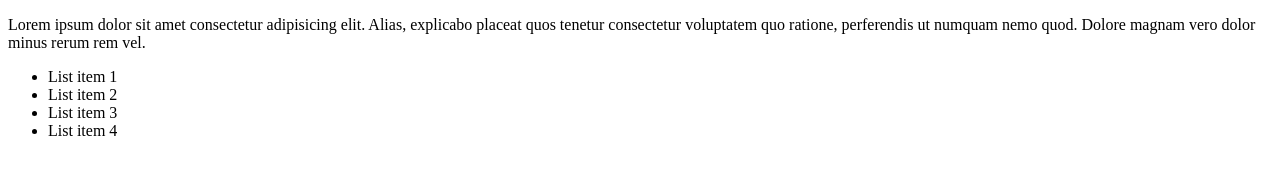
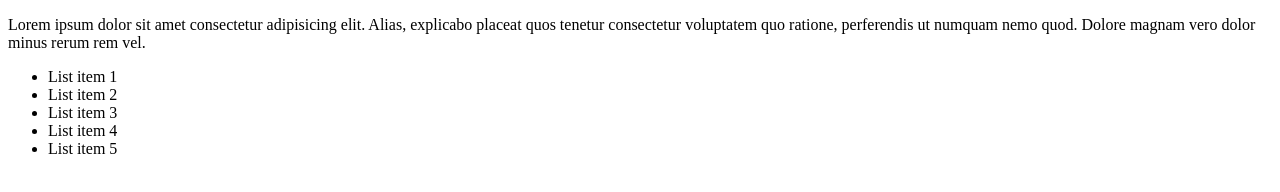
Before and after one commit to tuanvu95vn/git-tutorial, a plain HTML site: page index.html in a window 1280 px wide. Drawn offline with Linux system fonts and the light colour scheme.

Commit message:
Add item 5

```diff
--- a/index.html
+++ b/index.html
@@ -16,6 +16,7 @@
       <li>List item 2</li>
       <li>List item 3</li>
       <li>List item 4</li>
+      <li>List item 5</li>
     </ul>
   </body>
 </html>
```
